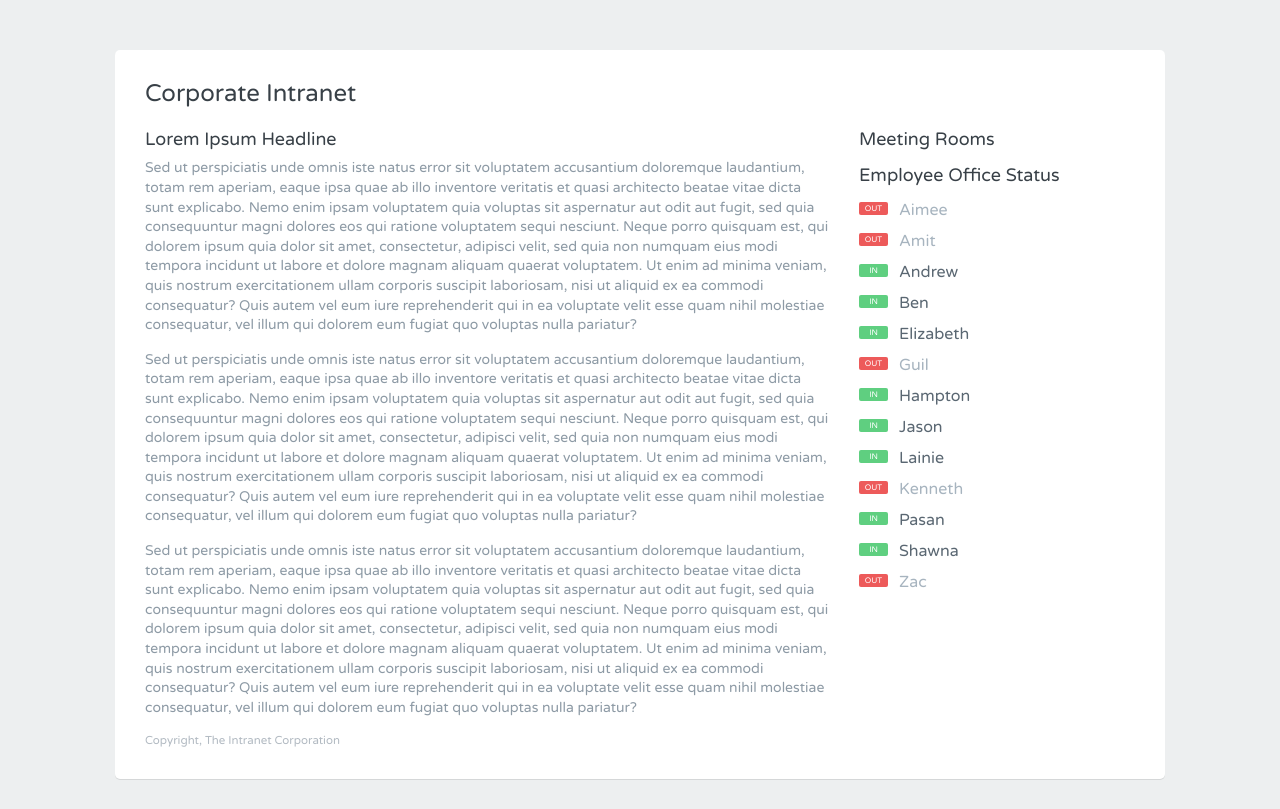
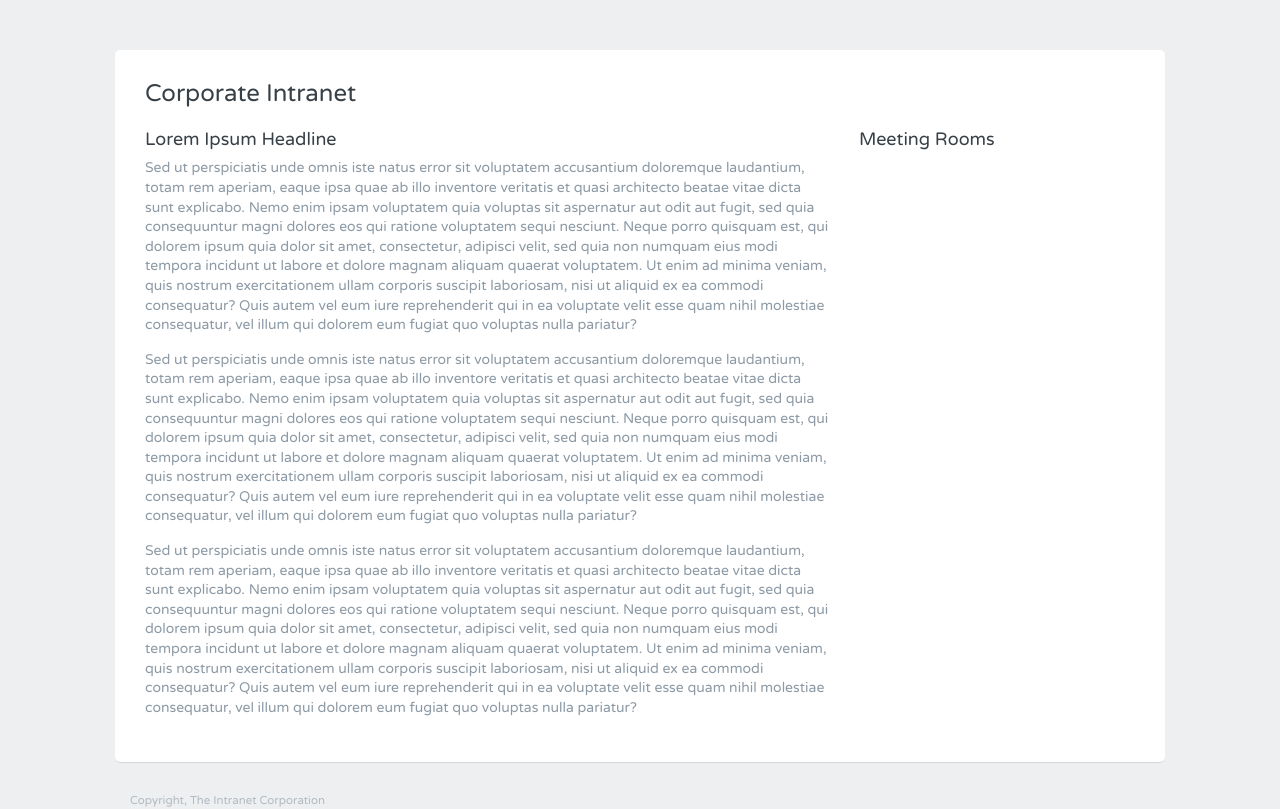
Before and after one commit to cmbrinker/json_ajax_employee_list, a plain HTML site: page index.html in a window 1280 px wide. Drawn offline with nearby package versions, Linux system fonts and the light colour scheme.

Commit message:
removed employee list div

```diff
--- a/index.html
+++ b/index.html
@@ -31,9 +31,6 @@
             <div id="roomList">
 
             </div>
-          <h2>Employee Office Status</h2>
-          <div id="employeeList">
-
           </div>
         </aside>
         <footer class="grid-100">
```
